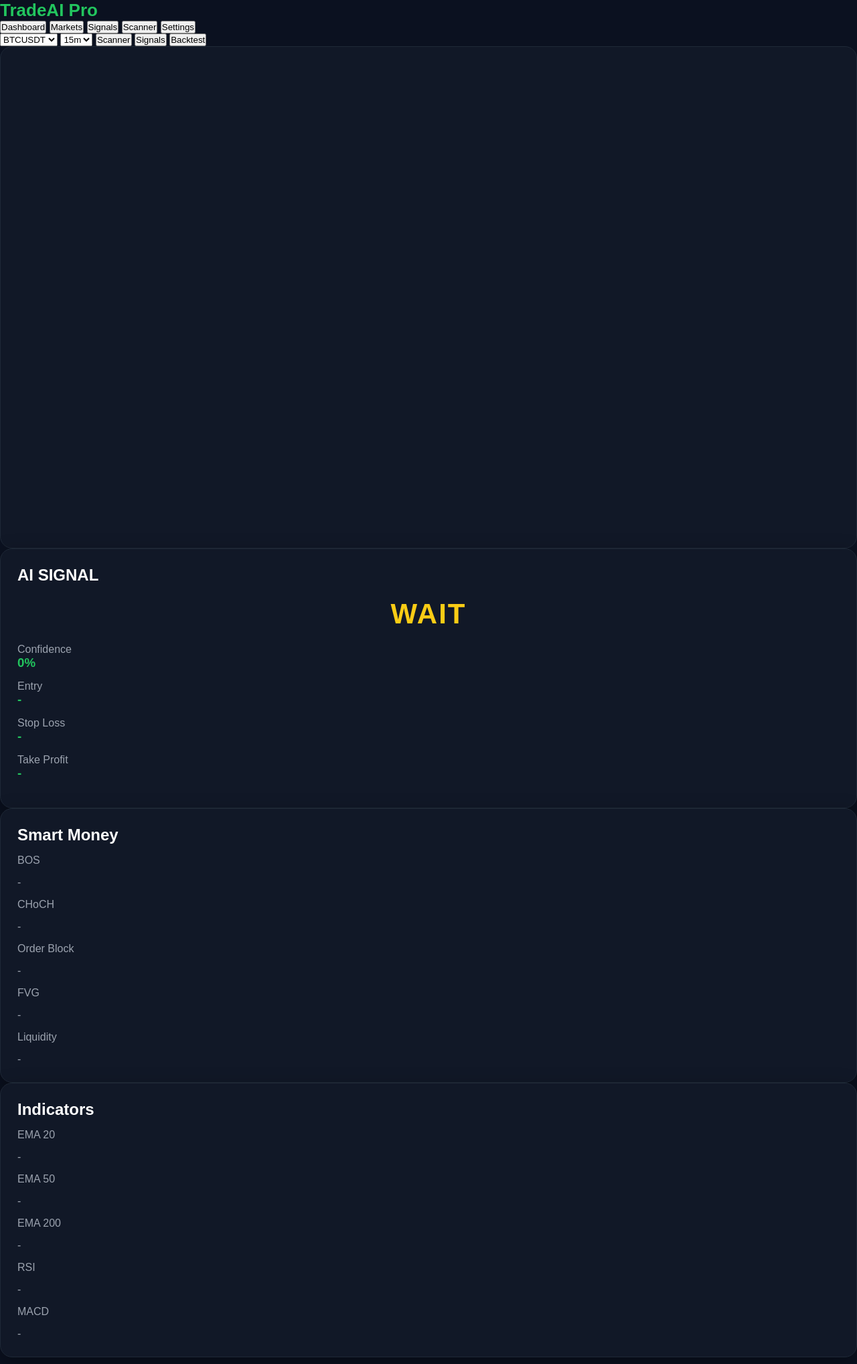
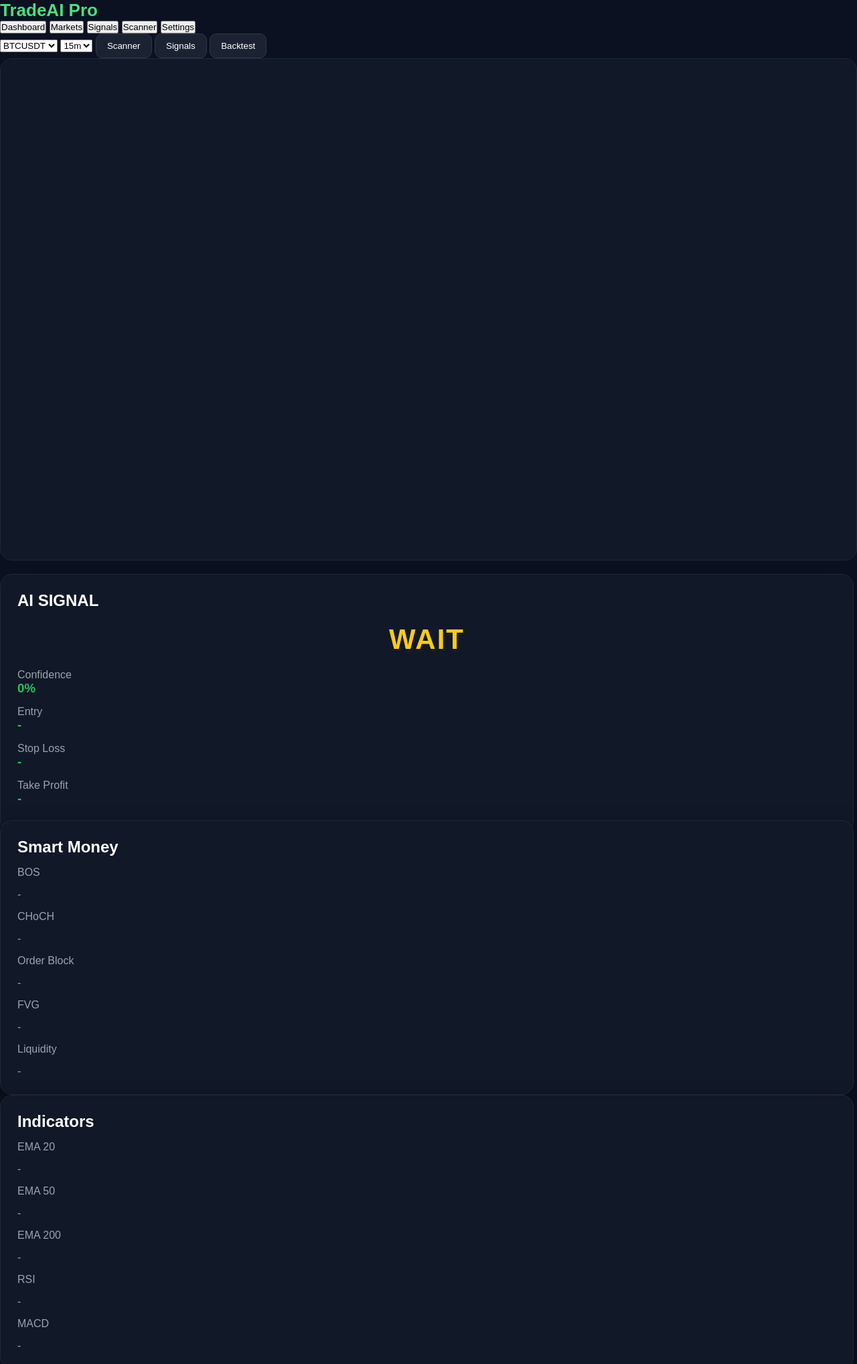
Before and after one commit to nezirhnd-svg/HNDai, a plain HTML site: page index.html in a window 1280 px wide. Shown: the top 2037 px of the page at 67% size. Drawn offline with Linux system fonts and the light colour scheme; a script that the page names is missing.

Commit message:
Update style.css

```diff
--- a/style.css
+++ b/style.css
@@ -177,3 +177,39 @@ box-shadow:0 0 10px rgba(34,197,94,.35);
     transform:translateY(-4px);
     border-color:#22c55e;
 }
+.nav-btn{
+    background:#1b2333;
+    color:white;
+    border:1px solid #2d3748;
+    padding:10px 16px;
+    border-radius:10px;
+    cursor:pointer;
+    transition:.25s;
+}
+
+.nav-btn:hover{
+    background:#22c55e;
+    color:#000;
+}
+
+.logo{
+    cursor:pointer;
+}
+
+.logo:hover{
+    color:#4ade80;
+}
+
+.sidebar{
+    overflow-y:auto;
+    padding-right:5px;
+}
+
+.sidebar::-webkit-scrollbar{
+    width:8px;
+}
+
+.sidebar::-webkit-scrollbar-thumb{
+    background:#2d3748;
+    border-radius:20px;
+}
```
